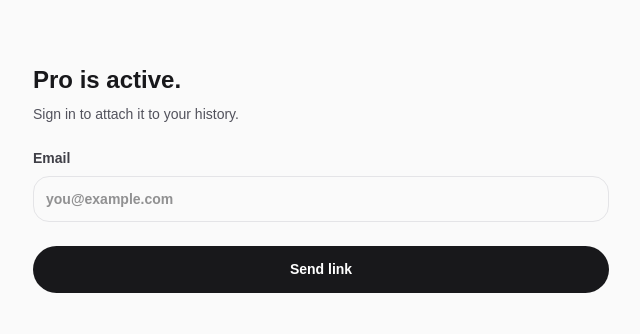
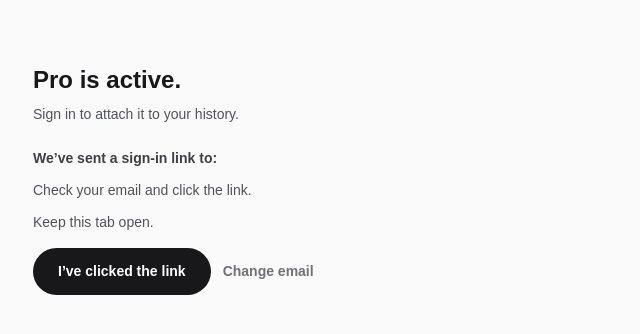
Before and after one commit to bbyjae-django-lab/quadrant, a Next.js app: page /billing/success in a window 1280 px wide. Shown: the top 334 px of the page, without its empty margins (319-959 px from the left). Built offline with nearby package versions, Linux system fonts and the light colour scheme; no server answers.

Commit message:
Stabilise /billing/success  (locked email, no refresh loss, no UI thrash, cross-tab attach)

```diff
--- a/app/billing/success/SuccessClient.tsx
+++ b/app/billing/success/SuccessClient.tsx
@@ -9,17 +9,26 @@ const STORAGE_EMAIL_KEY = "quadrant_success_email";
 const STORAGE_PENDING_KEY = "quadrant_success_pending_attach";
 const POLL_INTERVAL_MS = 1000;
 const POLL_TIMEOUT_MS = 30000;
+const CHECK_DEBOUNCE_MS = 750;
+
+type Status =
+  | "idle"
+  | "emailSent"
+  | "checking"
+  | "attaching"
+  | "success"
+  | "error";
 
 export default function SuccessClient() {
   const router = useRouter();
   const searchParams = useSearchParams();
   const [email, setEmail] = useState("");
-  const [sent, setSent] = useState(false);
-  const [submitting, setSubmitting] = useState(false);
+  const [status, setStatus] = useState<Status>("idle");
   const [error, setError] = useState<string | null>(null);
-  const [checking, setChecking] = useState(false);
-  const [attached, setAttached] = useState(false);
+  const isCheckingRef = useRef(false);
+  const lastAttemptAtRef = useRef(0);
   const pollingRef = useRef<number | null>(null);
+
   const redirectTo = useMemo(() => {
     if (typeof window === "undefined") {
       return undefined;
@@ -38,18 +47,30 @@ export default function SuccessClient() {
     localStorage.removeItem(STORAGE_PENDING_KEY);
   };
 
-  const attachIfReady = async () => {
+  const checkSessionAndAttach = async () => {
+    const now = Date.now();
+    if (isCheckingRef.current) {
+      return;
+    }
+    if (now - lastAttemptAtRef.current < CHECK_DEBOUNCE_MS) {
+      return;
+    }
+    lastAttemptAtRef.current = now;
+    isCheckingRef.current = true;
     const client = getSupabaseClient();
     if (!client) {
-      return false;
+      isCheckingRef.current = false;
+      return;
     }
-    setChecking(true);
+    setStatus("checking");
     const sessionResult = await client.auth.getSession();
     const session = sessionResult.data.session;
     const user = session?.user;
     if (!user || !session?.access_token) {
-      setChecking(false);
-      return false;
+      setStatus("emailSent");
+      setError("Not signed in yet. Click the link in your email, then try again.");
+      isCheckingRef.current = false;
+      return;
     }
     const storedEmail =
       email.trim() ||
@@ -57,9 +78,11 @@ export default function SuccessClient() {
         ? localStorage.getItem(STORAGE_EMAIL_KEY) ?? ""
         : "");
     if (!storedEmail) {
-      setChecking(false);
-      return false;
+      setStatus("emailSent");
+      isCheckingRef.current = false;
+      return;
     }
+    setStatus("attaching");
     const response = await fetch("/api/billing/attach", {
       method: "POST",
       headers: {
@@ -69,16 +92,18 @@ export default function SuccessClient() {
       body: JSON.stringify({ email: storedEmail }),
     });
     if (!response.ok) {
-      setChecking(false);
-      return false;
+      console.warn("Billing attach failed.");
+      setStatus("error");
+      setError("Couldn’t confirm Pro yet. Try again.");
+      isCheckingRef.current = false;
+      return;
     }
-    setAttached(true);
+    setStatus("success");
     clearPending();
     window.setTimeout(() => {
       router.replace("/dashboard");
     }, 800);
-    setChecking(false);
-    return true;
+    isCheckingRef.current = false;
   };
 
   useEffect(() => {
@@ -88,20 +113,35 @@ export default function SuccessClient() {
     }
     if (typeof window !== "undefined") {
       const storedEmail = localStorage.getItem(STORAGE_EMAIL_KEY);
-      if (!email && storedEmail) {
+      const pending = localStorage.getItem(STORAGE_PENDING_KEY);
+      if (storedEmail && pending === "1") {
         setEmail(storedEmail);
-      }
-      const pending = localStorage.getItem(STORAGE_PENDING_KEY);
-      if (pending) {
-        setSent(true);
+        setStatus("emailSent");
       }
     }
-    void attachIfReady();
-    const { data: subscription } = client.auth.onAuthStateChange((event) => {
-      if (event === "SIGNED_IN") {
-        void attachIfReady();
+    void checkSessionAndAttach();
+    const { data: subscription } = client.auth.onAuthStateChange(
+      (_event, session) => {
+        if (session && localStorage.getItem(STORAGE_PENDING_KEY) === "1") {
+          void checkSessionAndAttach();
         }
-    });
+      },
+    );
+    const handleStorage = (event: StorageEvent) => {
+      if (!event.key) {
+        return;
+      }
+      if (
+        event.key.includes("sb-") ||
+        event.key.includes("auth-token") ||
+        event.key.includes("supabase")
+      ) {
+        if (localStorage.getItem(STORAGE_PENDING_KEY) === "1") {
+          void checkSessionAndAttach();
+        }
+      }
+    };
+    window.addEventListener("storage", handleStorage);
     const start = Date.now();
     pollingRef.current = window.setInterval(() => {
       const pending =
@@ -110,7 +150,7 @@ export default function SuccessClient() {
       if (!pending) {
         return;
       }
-      void attachIfReady();
+      void checkSessionAndAttach();
       if (Date.now() - start > POLL_TIMEOUT_MS && pollingRef.current) {
         window.clearInterval(pollingRef.current);
         pollingRef.current = null;
@@ -118,6 +158,7 @@ export default function SuccessClient() {
     }, POLL_INTERVAL_MS);
     return () => {
       subscription?.subscription.unsubscribe();
+      window.removeEventListener("storage", handleStorage);
       if (pollingRef.current) {
         window.clearInterval(pollingRef.current);
         pollingRef.current = null;
@@ -134,7 +175,7 @@ export default function SuccessClient() {
       return;
     }
     setError(null);
-    setSubmitting(true);
+    setStatus("checking");
     if (typeof window !== "undefined") {
       localStorage.setItem(STORAGE_EMAIL_KEY, email.trim());
       localStorage.setItem(STORAGE_PENDING_KEY, "1");
@@ -143,34 +184,26 @@ export default function SuccessClient() {
       email: email.trim(),
       options: redirectTo ? { emailRedirectTo: redirectTo } : undefined,
     });
-    setSubmitting(false);
     if (!error) {
-      setSent(true);
+      setStatus("emailSent");
       return;
     }
+    setStatus("error");
     setError("Unable to send link.");
   };
 
+  const renderBody = () => {
+    if (status === "success") {
       return (
-    <div className="min-h-screen bg-zinc-50 px-[var(--space-6)] py-[var(--space-16)] text-zinc-900">
-      <main className="mx-auto flex w-full max-w-xl flex-col gap-6">
-        <div className="space-y-2">
-          <h1 className="text-2xl font-semibold text-zinc-900">
-            Pro is active.
-          </h1>
-          <p className="text-sm text-zinc-600">
-            Sign in to attach it to your history.
-          </p>
-        </div>
-        {attached ? (
         <div className="space-y-2 text-sm text-zinc-600">
           <p>Pro is active.</p>
           <p>Your subscription is now linked to your account.</p>
           <p>Redirecting to your dashboard…</p>
         </div>
-        ) : (
-          <>
-            {sent ? (
+      );
+    }
+    if (status === "emailSent" || status === "checking" || status === "attaching") {
+      return (
         <div className="space-y-3 text-sm text-zinc-600">
           <div>
             <p className="font-semibold text-zinc-700">
@@ -185,27 +218,31 @@ export default function SuccessClient() {
               type="button"
               className="btn btn-primary text-sm"
               onClick={() => {
-                      console.log("refresh-status clicked");
-                      void attachIfReady();
+                void checkSessionAndAttach();
               }}
             >
-                    {checking ? "Checking sign-in…" : "I’ve clicked the link"}
+              I’ve clicked the link
             </button>
             <button
               type="button"
               className="btn-tertiary text-sm"
               onClick={() => {
-                      setSent(false);
-                      if (typeof window !== "undefined") {
-                        localStorage.removeItem(STORAGE_PENDING_KEY);
-                      }
+                setStatus("idle");
+                setError(null);
+                setEmail("");
+                clearPending();
               }}
             >
               Change email
             </button>
           </div>
+          {(status === "checking" || status === "attaching") ? (
+            <p className="text-xs text-zinc-500">Checking sign-in…</p>
+          ) : null}
         </div>
-            ) : (
+      );
+    }
+    return (
       <>
         <label className="text-sm font-semibold text-zinc-700">
           Email
@@ -221,15 +258,28 @@ export default function SuccessClient() {
           type="button"
           className="btn btn-primary text-sm"
           onClick={handleSendLink}
-                  disabled={submitting}
         >
-                  {submitting ? "Sending…" : "Send link"}
+          Send link
         </button>
       </>
-            )}
-          </>
-        )}
-        {error ? <p className="text-xs text-zinc-500">{error}</p> : null}
+    );
+  };
+
+  return (
+    <div className="min-h-screen bg-zinc-50 px-[var(--space-6)] py-[var(--space-16)] text-zinc-900">
+      <main className="mx-auto flex w-full max-w-xl flex-col gap-6">
+        <div className="space-y-2">
+          <h1 className="text-2xl font-semibold text-zinc-900">
+            Pro is active.
+          </h1>
+          <p className="text-sm text-zinc-600">
+            Sign in to attach it to your history.
+          </p>
+        </div>
+        {renderBody()}
+        {status === "error" && error ? (
+          <p className="text-xs text-zinc-500">{error}</p>
+        ) : null}
       </main>
     </div>
   );
```
Lines whose indentation alone changed are shown as unchanged.
